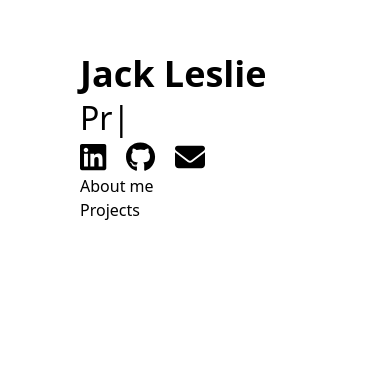
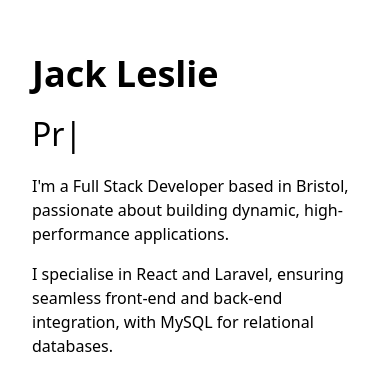
Before and after one commit to jlesliegit/react-portfolio, a React (Vite) app: page / in a window 390 px wide. Shown: the part 154-544 px from the top of the page. Built offline with nearby package versions, Linux system fonts and the light colour scheme.

Commit message:
Fixed responsive layout for hero

```diff
--- a/src/atoms/NavigationLinks.jsx
+++ b/src/atoms/NavigationLinks.jsx
@@ -2,9 +2,9 @@ import {Link, NavLink} from "react-router-dom";
 
 export default function NavigationLinks() {
     return(
-        <>
+        <div className={'flex flex-col'}>
             <Link to={'/about'} className={'hover:font-bold'}>About me</Link>
             <Link to={'/projects'} className={'hover:font-bold'}>Projects</Link>
-        </>
+        </div>
     )
 }
--- a/src/atoms/Title.jsx
+++ b/src/atoms/Title.jsx
@@ -1,9 +1,6 @@
-import {useState} from "react";
-
 export default function Title() {
-    const [load, setLoad] = useState("");
 
     return (
-        <h1 className={"text-4xl font-bold duration-150"}>Jack Leslie</h1>
+        <h1 className={"text-4xl font-bold"}>Jack Leslie</h1>
     )
 }
--- a/src/components/About.jsx
+++ b/src/components/About.jsx
@@ -1,11 +1,9 @@
 export default function About(){
     return(
-        <div className={'grid grid-cols-3'}>
-            <div className={'flex flex-col gap-4 col-start-1 ml-20 mt-30 p-10'}>
-                <h1 className={"text-2xl"}>A little bit more about me</h1>
-                <p>I'm a Full Stack Developer based in Bristol, passionate about building dynamic and efficient applications.</p>
-                <p>I take a holistic approach to development, ensuring that both front-end and back-end are optimised for performance and user experience.</p>
-                <p>I utilise a range of technologies to achieve this but specialise in React and Laravel and also MySQL for working with relational databases.</p>
+        <div className={''}>
+            <div className={'flex flex-col gap-4 max-w-96'}>
+                <p>I'm a Full Stack Developer based in Bristol, passionate about building dynamic, high-performance applications.</p>
+                <p>I specialise in React and Laravel, ensuring seamless front-end and back-end integration, with MySQL for relational databases.</p>
             </div>
         </div>
     )
--- a/src/components/Hero.jsx
+++ b/src/components/Hero.jsx
@@ -3,16 +3,18 @@ import Tagline from "../atoms/Tagline.jsx";
 import SocialLinks from "../atoms/SocialLinks.jsx";
 import {NavLink} from "react-router-dom";
 import NavigationLinks from "../atoms/NavigationLinks.jsx";
+import About from "./About.jsx";
 
 export default function Hero() {
-    return(
-        <div className={"grid grid-cols-3 max-sm:grid-cols-1"}>
-            <div className={"flex flex-col col-start-1 ml-20 p-10 items-start pt-52 max-sm:col-start-1 max-sm:text-left max-sm:ml-10"}>
+    return (
+        <div className="grid grid-cols-1 sm:grid-cols-2 sm:px-10 sm:items-start">
+            <div className="flex flex-col gap-4 px-4 sm:max-w-screen-md sm:w-full sm:ml-20 sm:pl-10 items-start pt-52 max-sm:px-8">
                 <Title />
                 <Tagline />
-                <SocialLinks />
-                <NavigationLinks />
+                <About />
+                {/*<SocialLinks />*/}
+                {/*<NavigationLinks />*/}
             </div>
         </div>
-    )
+    );
 }
```
